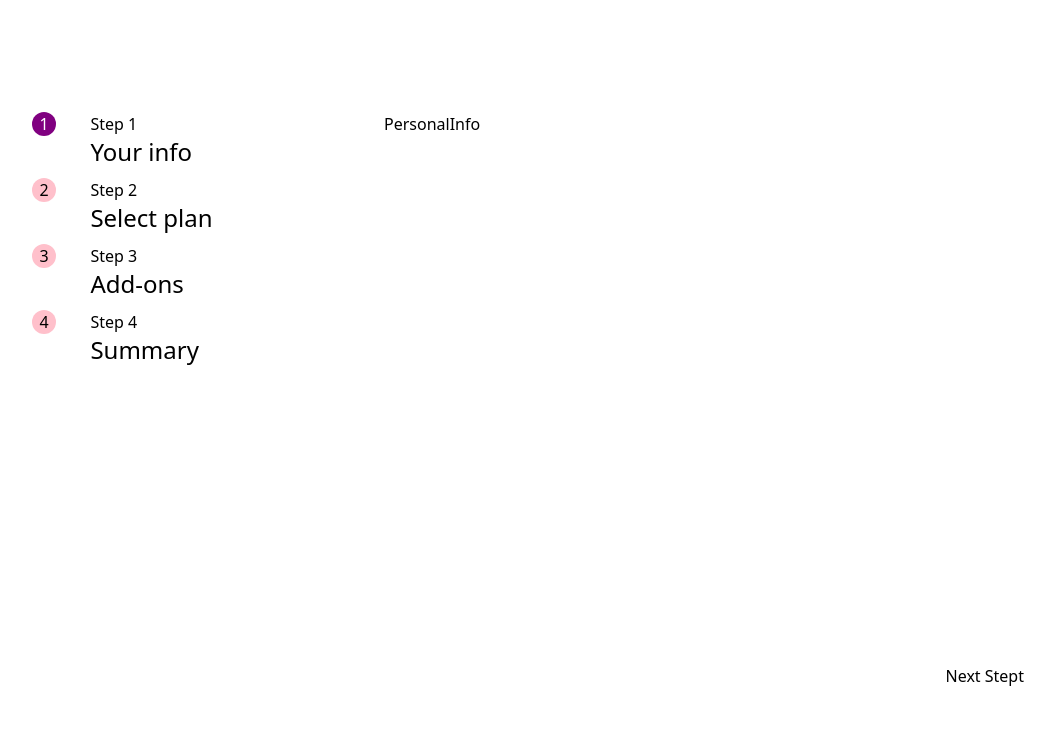
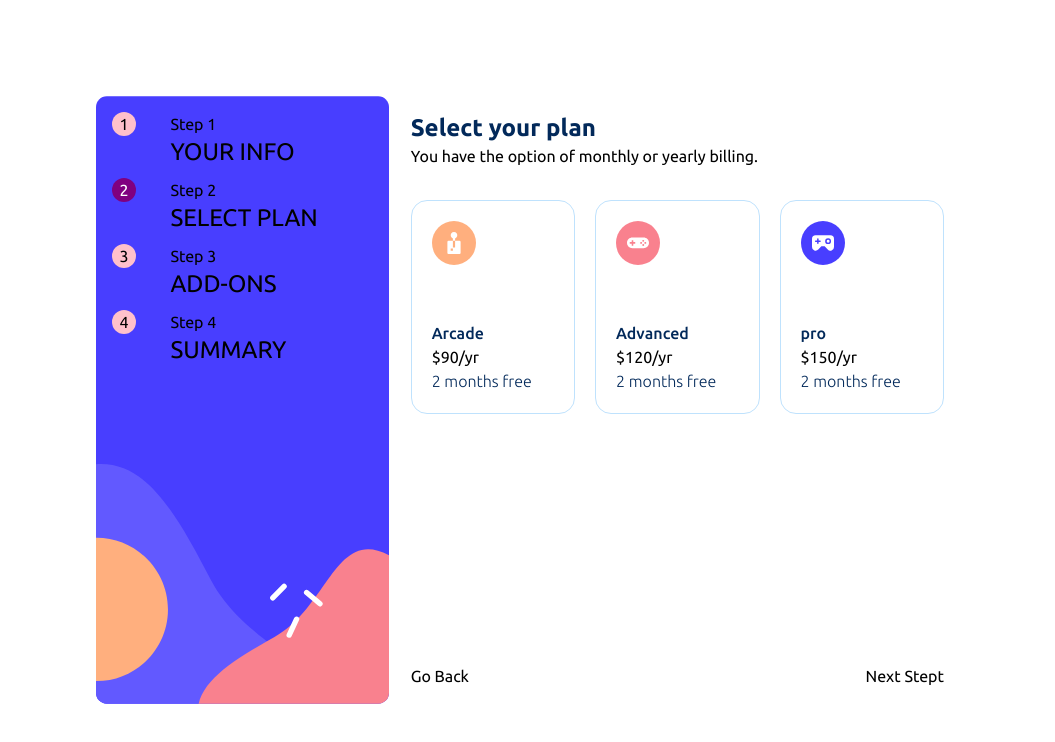
Before and after one commit to itksweb/multi-step-form-react, a React (Vite) app: page / in a window 1280 px wide. Shown: the top 742 px of the page, without its empty margins (112-1167 px from the left). Built offline with nearby package versions, Linux system fonts and the light colour scheme.

Commit message:
working on step content

```diff
--- a/src/App.jsx
+++ b/src/App.jsx
@@ -1,52 +1,75 @@
-import { useState } from "react"
+import { useEffect, useState } from "react";
 import Sidebar from "./components/Sidebar";
-import PersonalInfo from "./components/PersonalInfo"
-import Plan from "./components/Plan"
-import AddOns from "./components/AddOns"
-import Summary from "./components/Summary"
-
-
+import PersonalInfo from "./components/PersonalInfo";
+import Plan from "./components/Plan";
+import AddOns from "./components/AddOns";
+import Summary from "./components/Summary";
 
 const App = () => {
-  const [userInfo, setUserInfo  ] = useState({name:"", phone:"", email:""});
-  const [plan, setPlan] = useState({name:"", cost:""});
-  const [addons, setAddons  ] = useState([]);
-  const [isMonthly, setIsMonthly  ] = useState(true);
-  const [step, setStep] = useState(1);
+  const [userInfo, setUserInfo] = useState({ name: "", phone: "", email: "" });
+  const [plan, setPlan] = useState({ name: "", cost: "" });
+  const [addons, setAddons] = useState([]);
+  const [isMonthly, setIsMonthly] = useState(false);
+  const [step, setStep] = useState(2);
 
-  const changePlan = () =>{
+  const changePlan = () => {};
 
-  }
-  const nextStep =(e)=>{
-    e.preventDefault()
+  // useEffect(() => console.log(userInfo), [userInfo]);
+
+  const nextStep = (e) => {
     if (step < 4) {
-      setStep(prev => prev + 1)
+      setStep((prev) => prev + 1);
     }
-  }
-  const prevStep =(e)=>{
-    e.preventDefault()
+  };
+
+  const prevStep = (e) => {
+    e.preventDefault();
     if (step > 1) {
-      setStep(prev => prev - 1)
+      setStep((prev) => prev - 1);
     }
-  }
+  };
 
   return (
-    <div className="grid grid-flow-col grid-cols-3 text-black bg-white p-4 gap-8 min-h-[80vh] rounded-2xl ">
+    <div className="grid grid-flow-col grid-cols-3 text-black bg-white p-4 gap-8 max-w-[70%] min-h-[80vh] rounded-2xl ">
       <Sidebar step={step} />
       <main className="col-span-2 rounded-2xl p-4 flex flex-col justify-between">
-        <div className="content">
-          {step === 1 && <PersonalInfo setUserInfo={setUserInfo} />}
-          {step === 2 && <Plan setPlan = {setPlan} isMonthly={isMonthly} />}
+        <div className={`${step === 1 ? "h-full" : ""}`}>
+          {step === 1 && (
+            <PersonalInfo
+              setUserInfo={setUserInfo}
+              nextStep={nextStep}
+              userInfo={userInfo}
+            />
+          )}
+          {step === 2 && <Plan setPlan={setPlan} isMonthly={isMonthly} />}
           {step === 3 && <AddOns setAddons={setAddons} isMonthly={isMonthly} />}
-          {step === 4 && <Summary isMonthly={isMonthly}  changePlan={changePlan} />}
+          {step === 4 && (
+            <Summary isMonthly={isMonthly} changePlan={changePlan} />
+          )}
         </div>
-        <div className={`btns flex ${step ===1 ?"justify-end":"justify-between"}`}>
-          {step !== 1 && <button className="btn" onClick={prevStep}>Go Back</button>}
-          <button className="btn" onClick={nextStep} >{step === 4 ? "Confirm":"Next Step"}t</button>
-        </div>
+        {step !== 1 && (
+          <div
+            className={`btns flex ${
+              step === 1 ? "justify-end" : "justify-between"
+            }`}
+          >
+            {step !== 1 && (
+              <button className="btn" onClick={prevStep} type="button">
+                Go Back
+              </button>
+            )}
+            <button
+              className="btn"
+              onClick={step !== 1 ? nextStep : () => {}}
+              type={step === 1 ? "submit" : "button"}
+            >
+              {step === 4 ? "Confirm" : "Next Step"}t
+            </button>
+          </div>
+        )}
       </main>
     </div>
-  )
-}
+  );
+};
 
-export default App
+export default App;
--- /dev/null
+++ b/src/components/ContentHead.jsx
@@ -0,0 +1,10 @@
+const ContentHead = ({ title, descr }) => {
+  return (
+    <>
+      <h1 className="text-[var(--Blue-950)] text-2xl font-bold">{title}</h1>
+      <p className="mb-8">{descr}</p>
+    </>
+  );
+};
+
+export default ContentHead;
--- a/src/components/PersonalInfo.jsx
+++ b/src/components/PersonalInfo.jsx
@@ -1,9 +1,111 @@
+import { useState } from "react";
 
+const formin = [
+  ["Name", "e.g. Stephen King", "text", "name"],
+  ["Email Address", "e.g. stephenking@lorem.com", "email", "email"],
+  ["Phone", "e.g. +1 234 567 890", "number", "phone"],
+];
 
-const PersonalInfo = () => {
+let emailRegex = /^[a-zA-Z0-9._%+-]+@[a-zA-Z0-9.-]+\.[a-zA-Z]{2,}$/;
+
+const PersonalInfo = ({ userInfo, setUserInfo, nextStep }) => {
+  const onInputChange = (e) => {
+    const { id, value } = e.target;
+    setUserInfo((prev) => {
+      return { ...prev, [id]: value };
+    });
+  };
+  const handleSubmit = (e) => {
+    e.preventDefault();
+    if (
+      userInfo.name.trim() &&
+      userInfo.phone &&
+      emailRegex.test(userInfo.email)
+    ) {
+      nextStep();
+    }
+  };
+
   return (
-    <div>PersonalInfo</div>
-  )
-}
+    <div>
+      <h1 className="text-[var(--Blue-950)] text-2xl font-bold">
+        Personal info
+      </h1>
+      <p className="">
+        Please provide your name, email address, and phone number.
+      </p>
 
-export default PersonalInfo
+      <form className="flex flex-col justify-between" onSubmit={handleSubmit}>
+        <div className="fields">
+          <div className="mb-5">
+            <label
+              htmlFor="name"
+              className="block mb-2 text-sm text-[var(--Blue-500)] "
+            >
+              Name
+            </label>
+            <input
+              type="text"
+              id="name"
+              className="border border-gray-300 font-medium text-sm rounded-lg focus:ring-blue-500 focus:border-blue-500 block w-full p-2.5 "
+              placeholder="e.g. Stephen King"
+              required
+              value={userInfo.name}
+              onChange={onInputChange}
+            />
+          </div>
+          <div className="mb-5">
+            <label
+              htmlFor="email"
+              className="block mb-2 text-sm text-[var(--Blue-950)] "
+            >
+              Email Address
+            </label>
+            <input
+              type="email"
+              id="email"
+              className={`border ${
+                userInfo.email && !emailRegex.test(userInfo.email)
+                  ? "border-[var(--Red-500)]"
+                  : "border-gray-300"
+              } text-sm rounded-lg focus:ring-blue-500 focus:border-blue-500 block w-full p-2.5`}
+              placeholder="e.g. stephenking@lorem.com"
+              required
+              value={userInfo.email}
+              onChange={onInputChange}
+            />
+            {userInfo.email && !emailRegex.test(userInfo.email) && (
+              <p class="mt-2 text-sm text-[var(--Red-500)] ">
+                <span class="font-medium">Oops!</span> INCORECT EMAIL
+              </p>
+            )}
+          </div>
+          <div className="mb-5">
+            <label
+              htmlFor="phone"
+              className="block mb-2 text-sm text-[var(--Blue-950)]  "
+            >
+              Phone Number
+            </label>
+            <input
+              type="number"
+              id="phone"
+              className="border border-gray-300 text-sm rounded-lg focus:ring-blue-500 focus:border-blue-500 block w-full p-2.5 "
+              placeholder="e.g. +1 234 567 890"
+              required
+              value={userInfo.phone}
+              onChange={onInputChange}
+            />
+          </div>
+        </div>
+        <div className=" flex justify-end">
+          <button className="btn" type="submit">
+            Next Step
+          </button>
+        </div>
+      </form>
+    </div>
+  );
+};
+
+export default PersonalInfo;
--- a/src/components/Plan.jsx
+++ b/src/components/Plan.jsx
@@ -1,9 +1,27 @@
+import ContentHead from "./ContentHead";
+import Plancard from "./Plancard";
 
+const plans = [
+  ["Arcade", 9, "/assets/images/icon-arcade.svg"],
+  ["Advanced", 12, "/assets/images/icon-advanced.svg"],
+  ["pro", 15, "/assets/images/icon-pro.svg"],
+];
 
-const Plan = () => {
+const Plan = ({ isMonthly }) => {
   return (
-    <div>Plan</div>
-  )
-}
+    <div>
+      <ContentHead
+        title="Select your plan"
+        descr="You have the option of monthly or yearly billing."
+      />
 
-export default Plan
+      <div className="plans grid grid-flow-col grid-cols-3 gap-5">
+        {plans.map((item) => (
+          <Plancard key={item[0]} item={item} isMonthly={isMonthly} />
+        ))}
+      </div>
+    </div>
+  );
+};
+
+export default Plan;
--- a/src/components/Plancard.jsx
+++ b/src/components/Plancard.jsx
@@ -1,9 +1,22 @@
+// import arcade from ""
 
+const Plancard = ({ item, isMonthly, setPlan }) => {
+  const amount = isMonthly ? item[1] : item[1] * 10;
+  const term = isMonthly ? "mo" : "yr";
+  return (
+    <div className="flex flex-col justify-between border rounded-2xl border-[var(--Blue-200)] p-5">
+      <img src={item[2]} alt={`${item[0]} plan`} className="size-11" />
+      <div className="txt mt-14 ">
+        <p className="name text-[var(--Blue-950)] font-medium">{item[0]}</p>
+        <p className="amount">{`$${amount}/${term}`}</p>
+        {!isMonthly && (
+          <p className="yearly-extra text-[var(--Blue-950)] font-light">
+            2 months free
+          </p>
+        )}
+      </div>
+    </div>
+  );
+};
 
-const Plancard = () => {
-  return (
-    <div>Plancard</div>
-  )
-}
-
-export default Plancard
+export default Plancard;
--- a/src/components/Sidebar.jsx
+++ b/src/components/Sidebar.jsx
@@ -1,15 +1,16 @@
-import bgSidebar from "../images/bg-sidebar-desktop.svg"
-import mobiBgSidebar from "../images/bg-sidebar-mobile.svg"
+import bgSidebar from "../images/bg-sidebar-desktop.svg";
+import mobiBgSidebar from "../images/bg-sidebar-mobile.svg";
 
-const sideData = [
-  "Your info", "Select plan", "Add-ons", "Summary"
-]
+const sideData = ["Your info", "Select plan", "Add-ons", "Summary"];
 
-const Step = ({item, step}) => {
-
+const Step = ({ item, step }) => {
   return (
     <div className="grid grid-cols-5 gap-1 mb-2.5 ">
-      <div className={`col-span-1 p-2 rounded-full ${step === item[1] ? "bg-[purple] text-white":"bg-[pink]"} flex justify-center items-center size-6`}>
+      <div
+        className={`col-span-1 p-2 rounded-full ${
+          step === item[1] ? "bg-[purple] text-white" : "bg-[pink]"
+        } flex justify-center items-center size-6`}
+      >
         {item[1]}
       </div>
       <div className="col-span-4">
@@ -17,17 +18,21 @@ const Step = ({item, step}) => {
         <div className="text-2xl">{item[0]}</div>
       </div>
     </div>
-  )
-}
+  );
+};
 
-const Sidebar = ({step}) => {
+const Sidebar = ({ step }) => {
   return (
-    <div className={`col-span-1 min-w-80 h-full bg-no-repeat bg-contain p-4 bg-[url(${bgSidebar})]`}>
+    <div
+      className={`col-span-1 min-w-80 h-full bg-no-repeat bg-contain p-4 bg-[url(/assets/images/bg-sidebar-desktop.svg)]`}
+    >
       <div>
-        {sideData.map((item, i) => <Step item ={[item, i+1]} step ={step} />)}
+        {sideData.map((item, i) => (
+          <Step key={item} item={[item.toUpperCase(), i + 1]} step={step} />
+        ))}
       </div>
     </div>
-  )
-}
+  );
+};
 
-export default Sidebar
+export default Sidebar;
--- a/src/index.css
+++ b/src/index.css
@@ -1,7 +1,9 @@
+@import url("https://fonts.googleapis.com/css2?family=Ubuntu:ital,wght@0,300;0,400;0,500;0,700;1,300;1,400;1,500;1,700&display=swap");
+
 @import "tailwindcss";
 
 :root {
-  font-family: system-ui, Avenir, Helvetica, Arial, sans-serif;
+  font-family: "Ubuntu", sans-serif;
   line-height: 1.5;
   font-weight: 400;
   color-scheme: light dark;
@@ -23,16 +25,11 @@
   --White: hsl(0, 100%, 100%);
 }
 
-
-
-
-
 body {
   margin: 0;
   display: flex;
   justify-content: center;
   min-height: 100vh;
-
 }
 #root {
   width: 100%;
@@ -42,3 +39,11 @@ body {
   justify-content: center;
   align-items: center;
 }
+
+input {
+  color: var(--color-Blue-950);
+}
+
+/* ::placeholder {
+  color: green;
+} */
```
